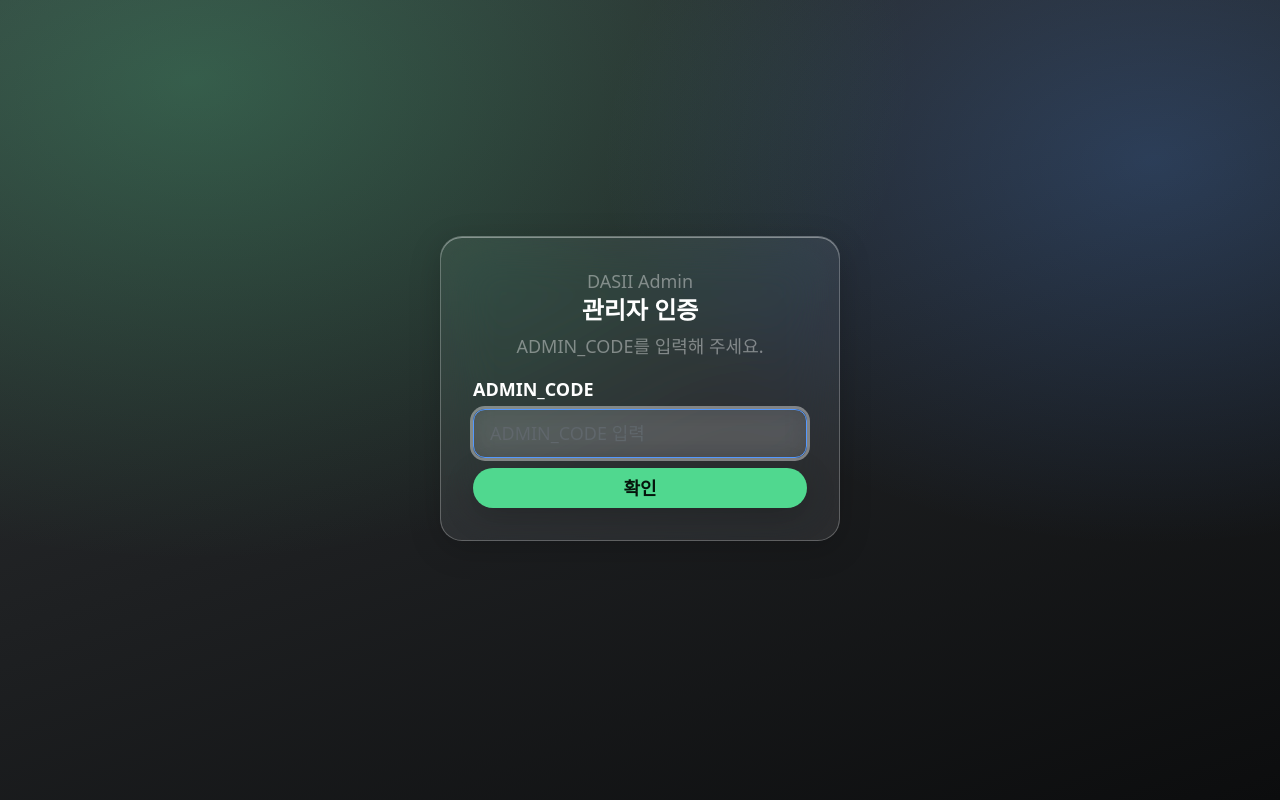
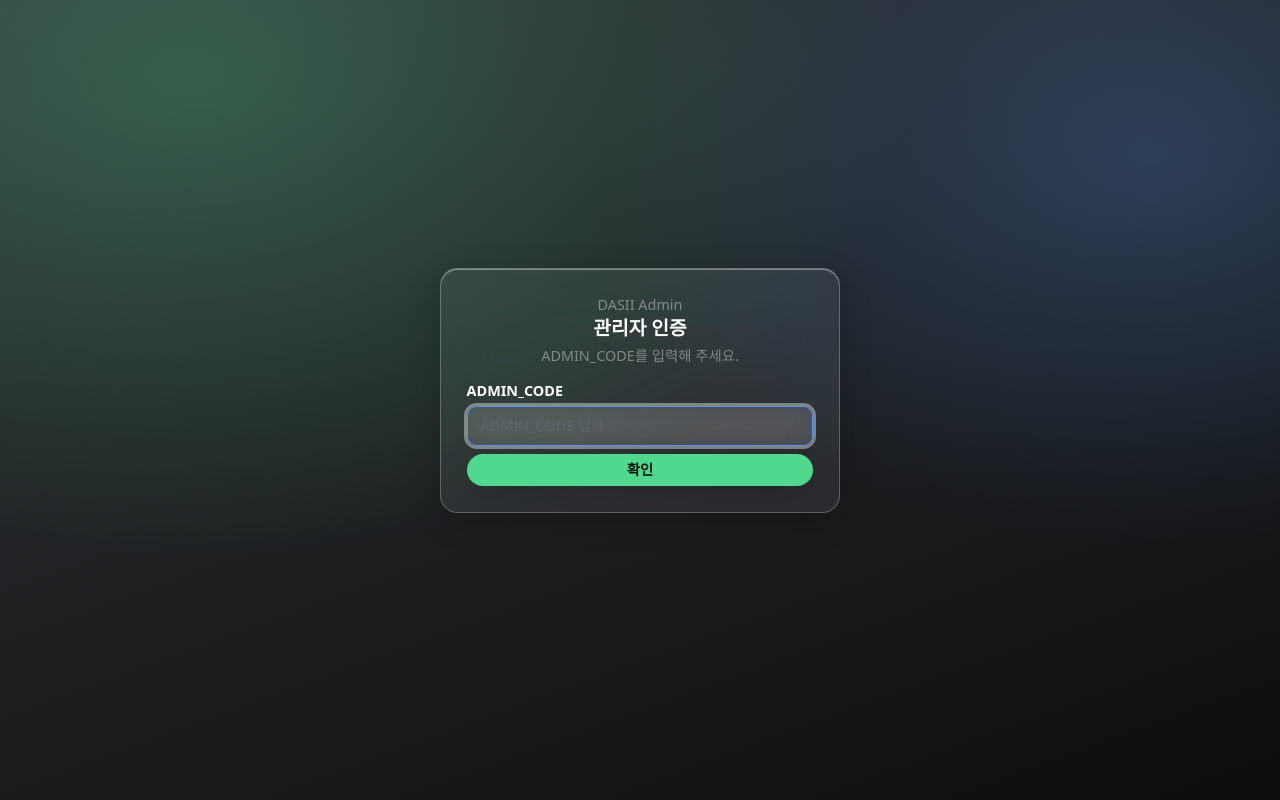
Before and after one commit to Da-sii/Backend, a Django app: page /admin/login/ in a window 1280 px wide. Run offline with Django 5.2, Linux system fonts and the light colour scheme; some web fonts are replaced.

Commit message:
refactor: 전역 스케일 노브(--ui-scale=0.8) 도입해 UI 축소(#192)
폰트/여백/radius/max-width 를 calc(base * var(--ui-scale))로 묶어 한 값으로
전체 크기를 조절. 기본 0.8(이전 100%를 80%로). 18px 폰트 하한 규칙은 완화.

Co-Authored-By: Claude Opus 4.8 (1M context) <noreply@anthropic.com>

```diff
--- a/products/static/admin_home/css/tokens.css
+++ b/products/static/admin_home/css/tokens.css
@@ -102,14 +102,18 @@
   --font-weight-bold: 700;
   --font-weight-extrabold: 800;
 
-  --fs-display: 36px;   --lh-display: 1.2;    /* Hero 대형 헤드라인 */
-  --fs-title-lg: 28px;  --lh-title-lg: 1.3;   /* Headline */
-  --fs-title-md: 24px;  --lh-title-md: 1.35;  /* Title */
-  --fs-title-sm: 21px;  --lh-title-sm: 1.4;   /* Sub Title (body-md 20px 과 구분되도록 21px) */
-  --fs-text-lg: 22px;   --lh-text-lg: 1.5;    /* Body */
-  --fs-text-md: 20px;   --lh-text-md: 1.5;    /* Body */
-  --fs-text-sm: 18px;   --lh-text-sm: 1.5;    /* Body (최소, floor) */
-  --fs-caption: 18px;   --lh-caption: 1.4;    /* Caption (floor) */
+  /* 전역 스케일 노브 — 이 값만 바꾸면 폰트/여백/radius 가 함께 재조정된다.
+     0.8 = 이전 화면을 80% 크기로(요소 전반 축소). 미세조정은 이 값만 조절. */
+  --ui-scale: 0.8;
+
+  --fs-display: calc(36px * var(--ui-scale));   --lh-display: 1.2;    /* Hero 대형 헤드라인 */
+  --fs-title-lg: calc(28px * var(--ui-scale));  --lh-title-lg: 1.3;   /* Headline */
+  --fs-title-md: calc(24px * var(--ui-scale));  --lh-title-md: 1.35;  /* Title */
+  --fs-title-sm: calc(21px * var(--ui-scale));  --lh-title-sm: 1.4;   /* Sub Title */
+  --fs-text-lg: calc(22px * var(--ui-scale));   --lh-text-lg: 1.5;    /* Body */
+  --fs-text-md: calc(20px * var(--ui-scale));   --lh-text-md: 1.5;    /* Body */
+  --fs-text-sm: calc(18px * var(--ui-scale));   --lh-text-sm: 1.5;    /* Body (최소; 스케일 후 ~14.4px) */
+  --fs-caption: calc(18px * var(--ui-scale));   --lh-caption: 1.4;    /* Caption */
 
   /* 원본 스타일명 유지용 별칭 */
   --fs-caption-1: var(--fs-caption);
@@ -119,10 +123,10 @@
   /* ---------------------------------------------------------
      Radius (밀도 개선: 한 단계 압축)
      --------------------------------------------------------- */
-  --radius-sm: 8px;
-  --radius-md: 12px;
-  --radius-lg: 16px;
-  --radius-xl: 22px;
+  --radius-sm: calc(8px * var(--ui-scale));
+  --radius-md: calc(12px * var(--ui-scale));
+  --radius-lg: calc(16px * var(--ui-scale));
+  --radius-xl: calc(22px * var(--ui-scale));
   --radius-pill: 999px;
 
   /* ---------------------------------------------------------
@@ -144,12 +148,12 @@
      Spacing (컴포넌트 여백은 이 토큰만 사용)
      밀도 개선: 비율을 유지하며 한 단계 타이트하게 압축.
      --------------------------------------------------------- */
-  --space-1: 6px;
-  --space-2: 10px;
-  --space-3: 16px;
-  --space-4: 22px;
-  --space-6: 32px;
-  --space-8: 44px;
+  --space-1: calc(6px * var(--ui-scale));
+  --space-2: calc(10px * var(--ui-scale));
+  --space-3: calc(16px * var(--ui-scale));
+  --space-4: calc(22px * var(--ui-scale));
+  --space-6: calc(32px * var(--ui-scale));
+  --space-8: calc(44px * var(--ui-scale));
 
   /* ---------------------------------------------------------
      Liquid Glass 재질 (glass.css 가 참조 — hex 대신 여기서 정의)
@@ -178,7 +182,7 @@
   /* ---------------------------------------------------------
      레이아웃 / 배경 (base.html 에서 교체 가능)
      --------------------------------------------------------- */
-  --admin-max-width: 1200px;
+  --admin-max-width: calc(1200px * var(--ui-scale));
   --transition-base: 200ms ease;
   /* ref1 톤: 은은한 그린-블루 그라데이션 배경 (이미지로 교체 가능) */
   --admin-bg-image: none;
```
